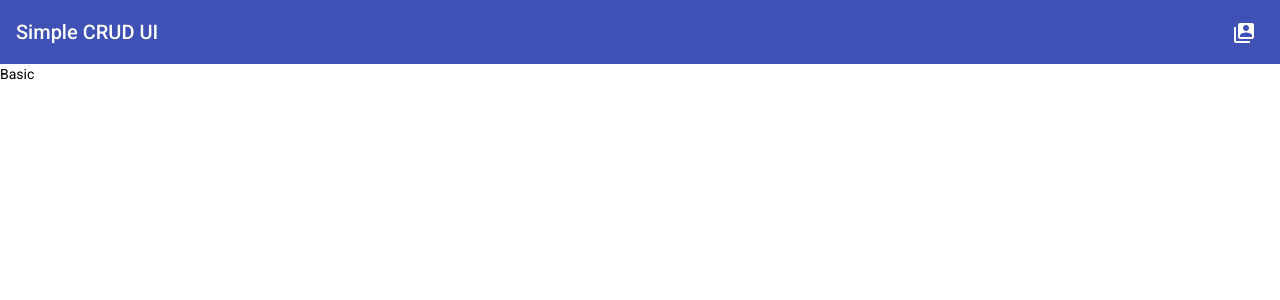
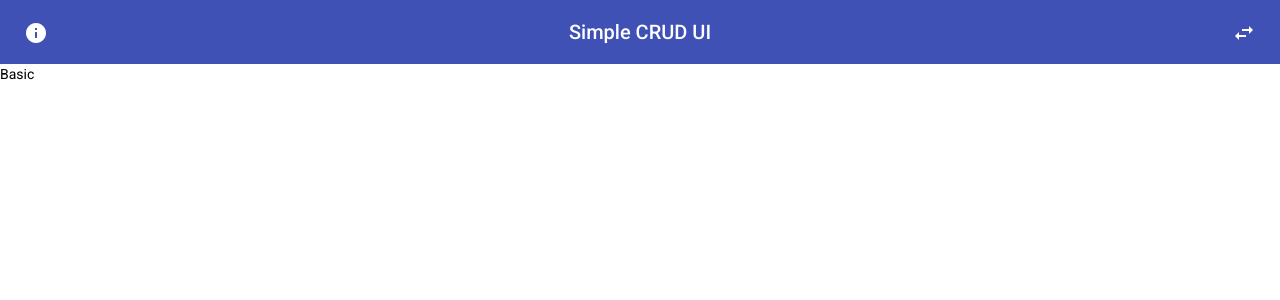
Before and after one commit to NickDeWyngaert/simple-crud-ui, an Angular app: page / in a window 1280 px wide. Shown: the top 300 px of the page. Built offline with nearby package versions, Linux system fonts and the light colour scheme.

Commit message:
Info dialog

```diff
--- a/src/app/app.module.ts
+++ b/src/app/app.module.ts
@@ -10,11 +10,13 @@ import { MatIconModule } from '@angular/material/icon';
 import { MatButtonModule } from '@angular/material/button';
 import { MatSidenavModule } from '@angular/material/sidenav';
 import { MatListModule } from '@angular/material/list';
+import { MatTooltipModule } from '@angular/material/tooltip';
+import { MatDialogModule } from '@angular/material/dialog';
 
 // Components
 import { AppComponent } from './app.component';
 import { PageNotFoundComponent } from './page-not-found/page-not-found.component';
-import { ToolbarComponent } from './toolbar/toolbar.component';
+import { ToolbarComponent } from './toolbar/toolbar.component'; import { InfoDialog } from './toolbar/toolbar.component';
 import { ViewBasicComponent } from './view-basic/view-basic.component';
 import { ViewAdvancedComponent } from './view-advanced/view-advanced.component';
 
@@ -22,7 +24,7 @@ import { ViewAdvancedComponent } from './view-advanced/view-advanced.component';
   declarations: [
     AppComponent,
     PageNotFoundComponent,
-    ToolbarComponent,
+    ToolbarComponent, InfoDialog,
     ViewBasicComponent,
     ViewAdvancedComponent
   ],
@@ -34,7 +36,9 @@ import { ViewAdvancedComponent } from './view-advanced/view-advanced.component';
     MatIconModule,
     MatButtonModule,
     MatSidenavModule,
-    MatListModule
+    MatListModule,
+    MatTooltipModule,
+    MatDialogModule
   ],
   exports: [
 
--- /dev/null
+++ b/src/app/toolbar/info-dialog.html
@@ -0,0 +1,13 @@
+<h2 mat-dialog-title>~ Simple CRUD UI ~</h2>
+<mat-dialog-content class="mat-typography">
+  <h3>Made by Nick De Wyngaert</h3>
+  <p>
+    This application was created for educational purposes.<br>
+    This front-end application was created with Angular.<br>
+    The back-end REST API was created with Java Spring Boot.<br>
+    The source code is available on my <a href="https://github.com/NickDeWyngaert" target="_blank">GitHub</a>.
+  </p>
+</mat-dialog-content>
+<div mat-dialog-actions>
+  <button mat-button mat-dialog-close color="primary">Close</button>
+</div>
--- a/src/app/toolbar/toolbar.component.html
+++ b/src/app/toolbar/toolbar.component.html
@@ -1,12 +1,25 @@
 <mat-toolbar color="primary">
     <mat-toolbar-row>
-        <!-- <button mat-icon-button class="example-icon" aria-label="Example icon-button with menu icon">
-            <mat-icon>menu</mat-icon>
-        </button> -->
-        <span>Simple CRUD UI</span>
+        <button
+            mat-icon-button
+            matTooltip="Application Info"
+            matTooltipPosition="right"
+            aria-label="Info"
+            (click)="openInfoDialog()">
+            <mat-icon>info</mat-icon>
+        </button>
         <span class="example-spacer"></span>
-        <button mat-icon-button class="example-icon favorite-icon" aria-label="Example icon-button with switch account">
-            <mat-icon>switch_account</mat-icon>
+        <span>
+            Simple CRUD UI
+        </span>
+        <span class="example-spacer"></span>
+        <button
+            mat-icon-button
+            matTooltip="Switch view"
+            matTooltipPosition="left"
+            aria-label="Switch view"
+            [routerLink]="getSwitchUrl()">
+            <mat-icon>swap_horiz</mat-icon>
         </button>
     </mat-toolbar-row>
 </mat-toolbar>
--- a/src/app/toolbar/toolbar.component.ts
+++ b/src/app/toolbar/toolbar.component.ts
@@ -1,4 +1,6 @@
-import { Component, EventEmitter, OnInit, Output } from '@angular/core';
+import { Component, OnInit } from '@angular/core';
+import { Router } from '@angular/router';
+import { MatDialog } from '@angular/material/dialog';
 
 @Component({
   selector: 'app-toolbar',
@@ -7,9 +9,41 @@ import { Component, EventEmitter, OnInit, Output } from '@angular/core';
 })
 export class ToolbarComponent implements OnInit {
 
-  constructor() { }
+  constructor(
+    private router: Router,
+    public dialog: MatDialog
+  ) { }
 
   ngOnInit(): void {
   }
 
+  getSwitchUrl() {
+    let switchurl: string = "";
+    switch (this.router.url){
+      case '/':
+        switchurl = "/advanced";
+        break;
+      case '/advanced':
+        switchurl = "/basic";
+        break;
+      default:
+        switchurl = "/";
+        break;
+    }
+    return switchurl;
+  }
+
+  openInfoDialog() {
+    const dialogRef = this.dialog.open(InfoDialog);
+    /* dialogRef.afterClosed().subscribe(result => {
+      console.log(`Dialog result: ${result}`);
+    }); */
+  }
+
 }
+
+@Component({
+  selector: 'info-dialog',
+  templateUrl: 'info-dialog.html',
+})
+export class InfoDialog {}
```
